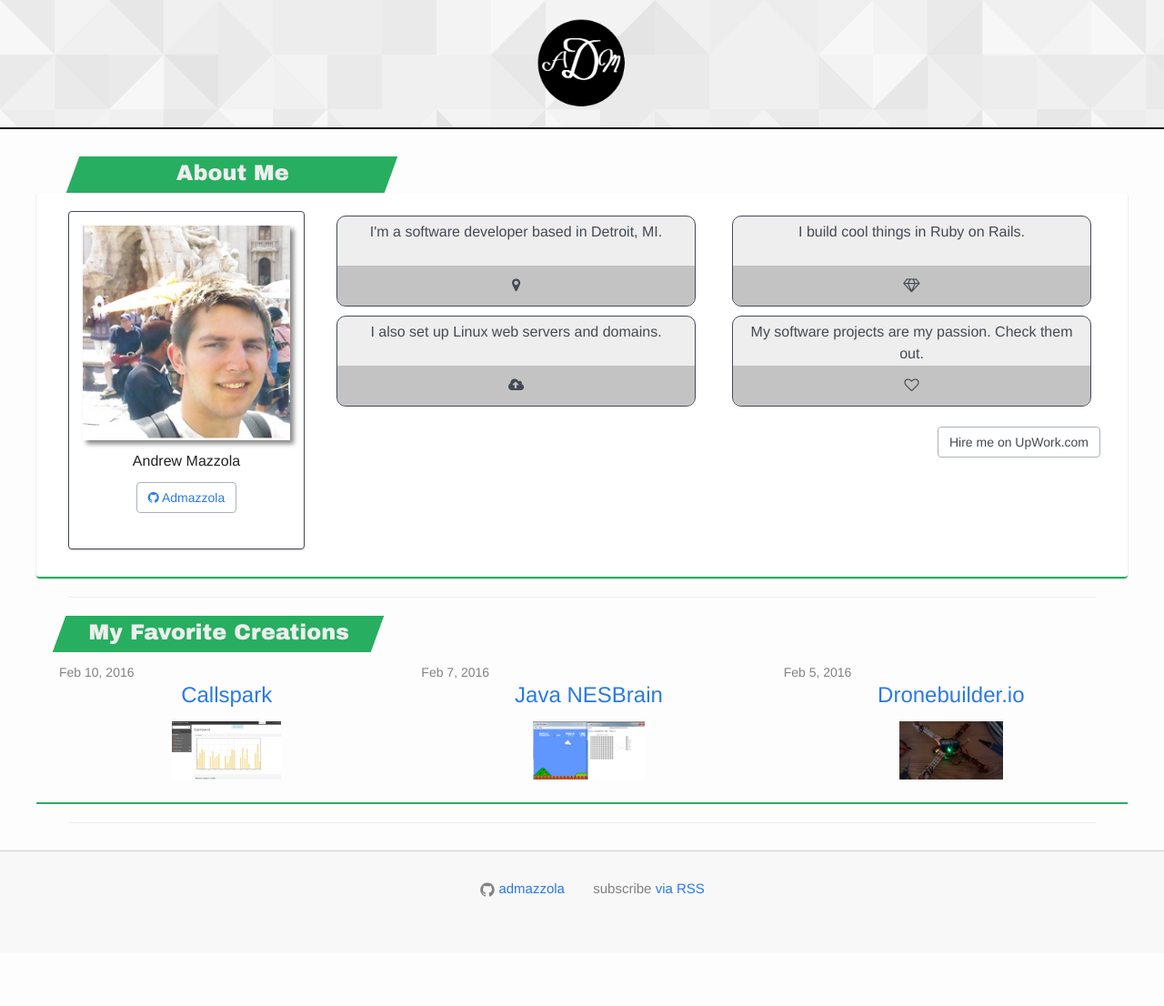
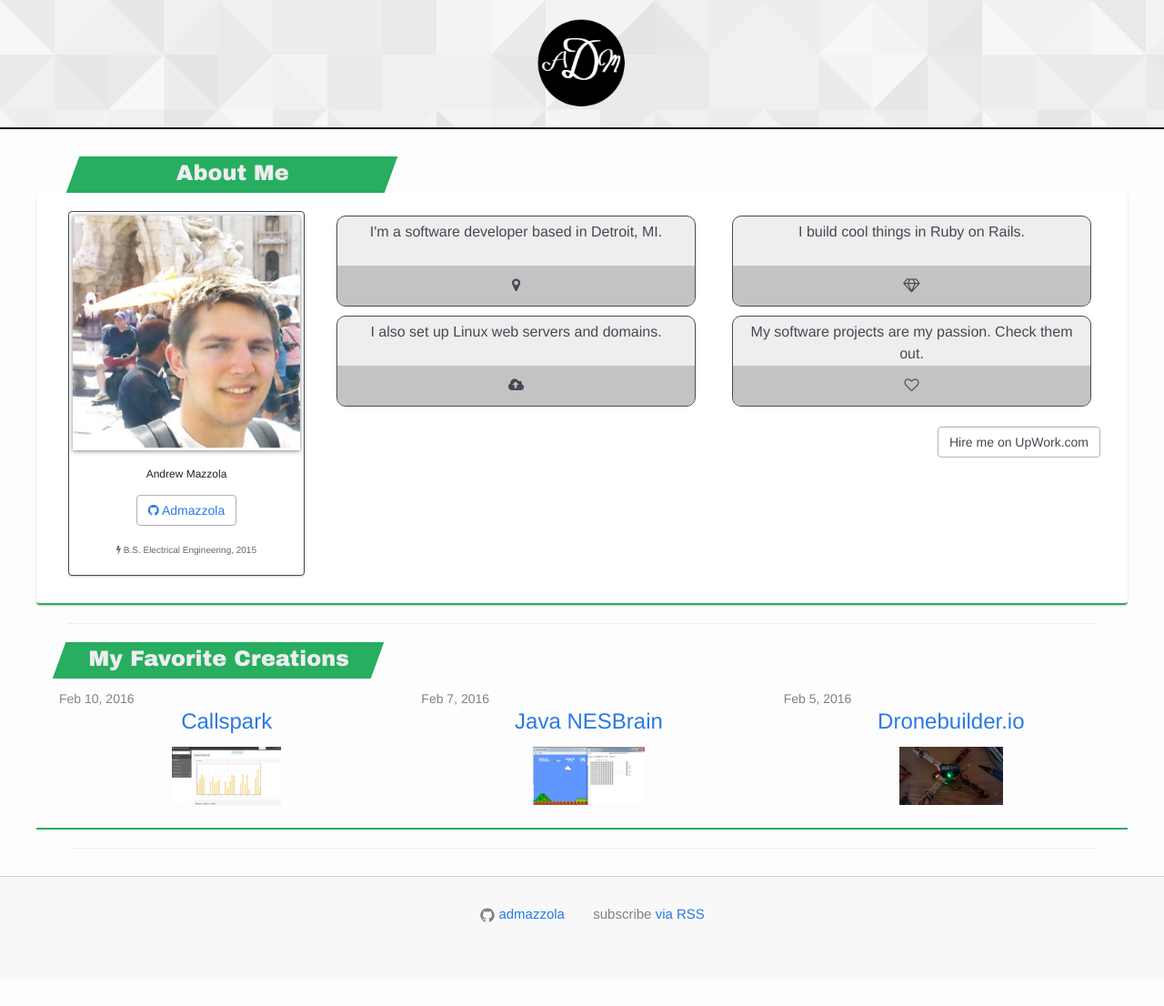
Before and after one commit to admazzola/admazzola.github.io, a Jekyll site: the page built from index.html, in a window 1280 px wide. Shown: the whole page at 91% size. Built offline with Jekyll 4.4.1, drawn with Linux system fonts in a browser that asks for light colours; nearby versions of some CDN libraries; before the commit the page ends 1078 px from its top, so only the background shows below that.

Commit message:
added degree info

```diff
--- a/_includes/bio.html
+++ b/_includes/bio.html
@@ -15,17 +15,18 @@
 
 
 
-      <div class="thumbnail" style="padding:15px;" >
-        <img src="/assets/portrait.jpg"   style=" box-shadow: 4px 4px 5px #888888;  ">
+      <div class="thumbnail"  >
+        <img src="/assets/portrait.jpg"   style=" box-shadow: 0px 1px 5px #888888;  ">
 
-            <div class="caption center">
-              <h3 style="color:#222">Andrew Mazzola</h3>
+            <div class="caption center" style="padding:15px;" >
+              <h3 style="color:#222;font-size:12px;">Andrew Mazzola</h3>
 
               <p>
                 <a href="http://github.com/admazzola" style="display:block">
                   <div class="btn btn-default"> <span class="fa fa-github"></span> Admazzola </div>
                 </a>
               </p>
+                <span style="color:#666;font-size:10px"><i class="fa fa-bolt"></i>  B.S. Electrical Engineering, 2015</span>
 
              </div>
           </div>
```
